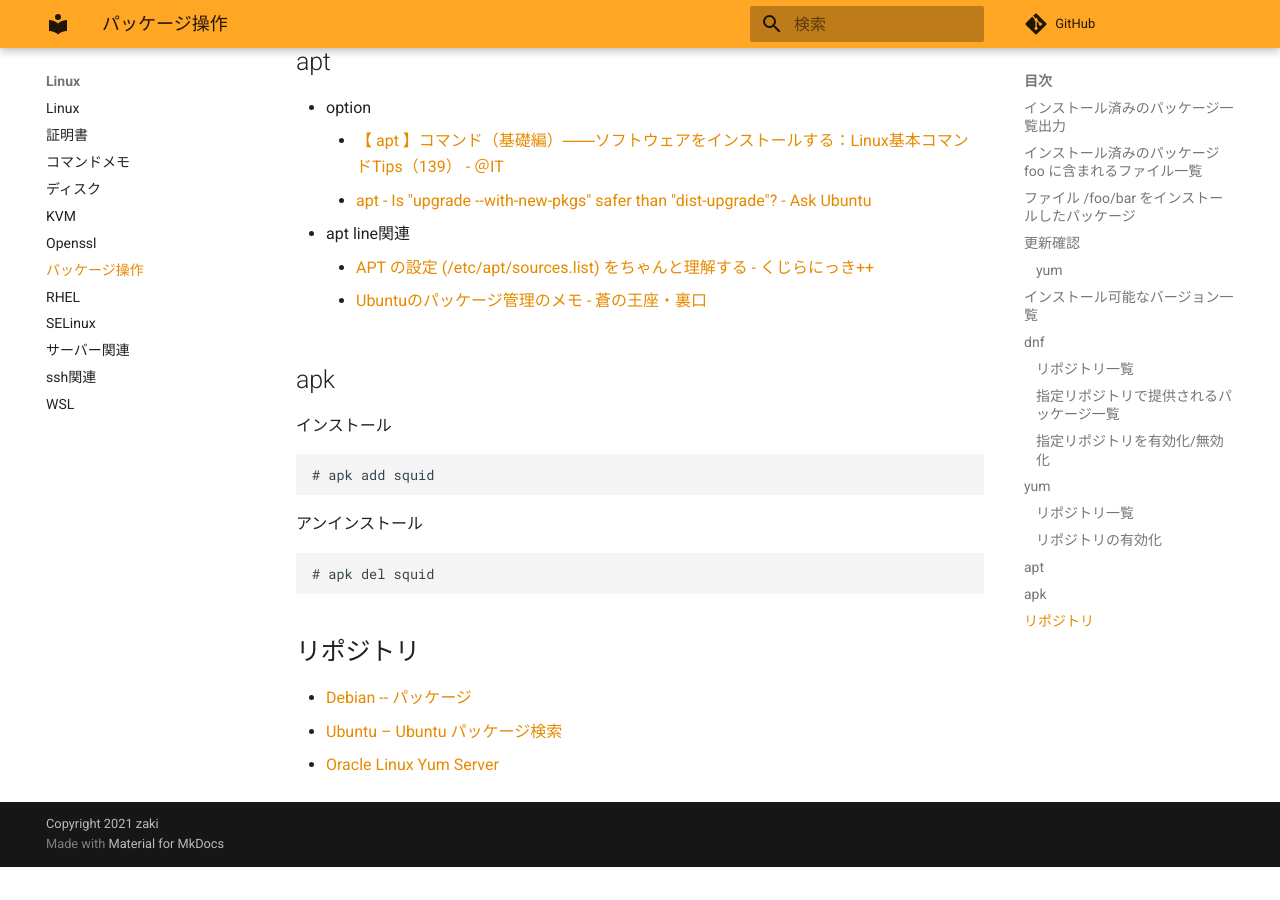
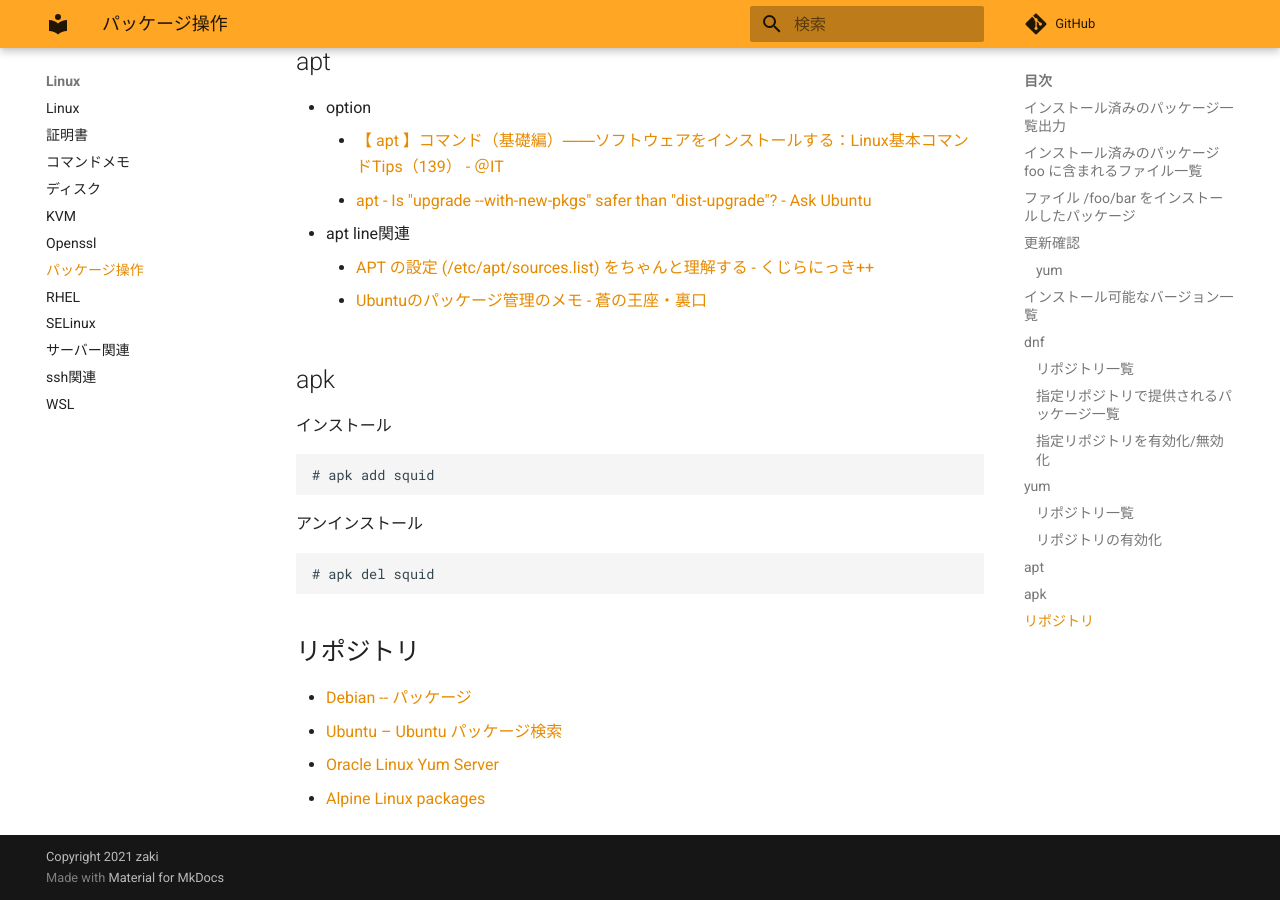
Before and after one commit to zaki-lknr/docs, an MkDocs documentation site: the page built from docs/Linux/package.md, in a window 1280 px wide and 900 px high, scrolled down 2950 px. Built offline with MkDocs 1.6.1 and Material for MkDocs 9.7.7, drawn with Linux system fonts in a browser that asks for light colours; comment, search, counter and statistics services are not loaded; before the commit the page ends 3817 px from its top, so only the background shows below that.

Commit message:
add: linux/package:alpineのパッケージ検索サイト

```diff
--- a/docs/Linux/package.md
+++ b/docs/Linux/package.md
@@ -164,3 +164,4 @@ rhel-8-for-x86_64-baseos-rpms                                      Red Hat Enter
 - [Debian -- パッケージ](https://www.debian.org/distrib/packages)
 - [Ubuntu – Ubuntu パッケージ検索](https://packages.ubuntu.com/ja/)
 - [Oracle Linux Yum Server](https://yum.oracle.com/)
+- [Alpine Linux packages](https://pkgs.alpinelinux.org/packages)
```
